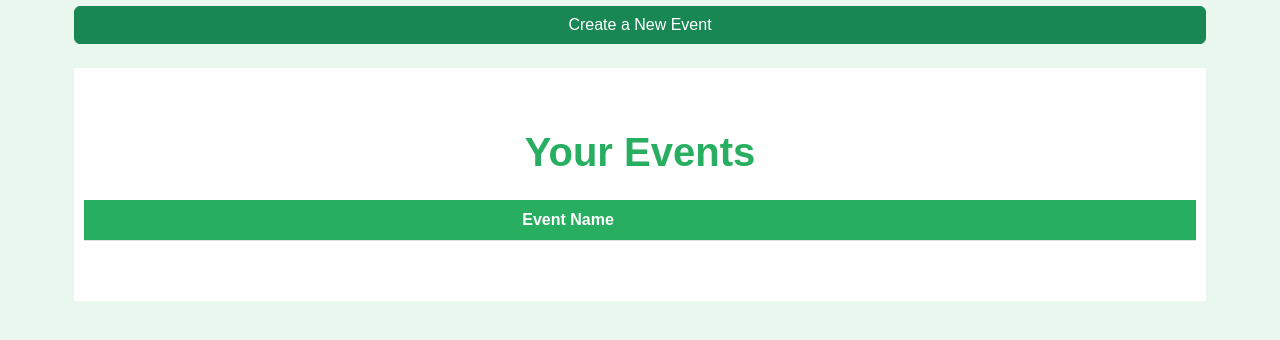
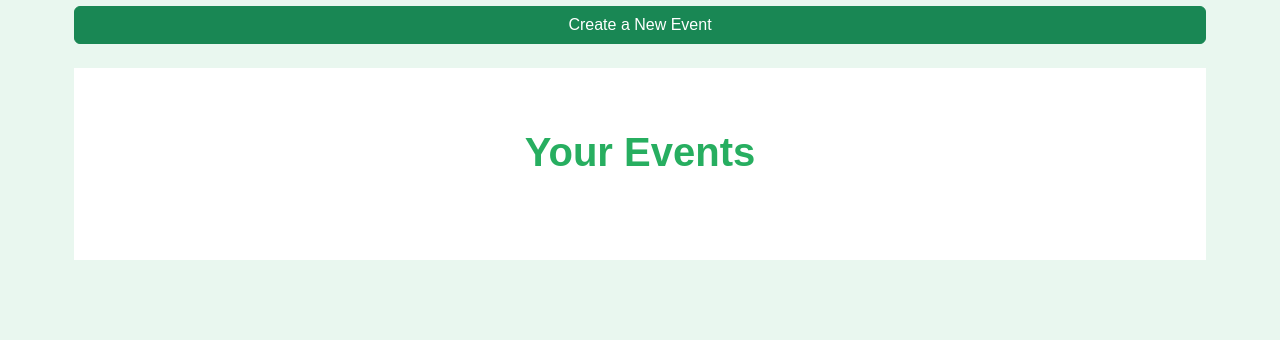
Before and after one commit to Ajinkya-Thakur/Events, a Django app: page /events/ in a window 1280 px wide. Shown: the part 227-567 px from the top of the page. Run offline with Django 5.2, Linux system fonts and the light colour scheme; the visitor is signed in with stand-in values (Sample User, id 1); data that the repository does not hold is empty.

Commit message:
updates, bug fixs and schema update

```diff
--- a/events/events/settings.py
+++ b/events/events/settings.py
@@ -31,7 +31,7 @@ DEBUG = False
 
 ALLOWED_HOSTS = ['.vercel.app']
 
-SITE_ID=5
+SITE_ID=7
 
 # Application definition
 INSTALLED_APPS = [
--- a/events/events_management/forms.py
+++ b/events/events_management/forms.py
@@ -27,7 +27,7 @@ class MembersForm(forms.Form):
 
     def clean_email_id(self):
         email_id = self.cleaned_data.get('email_id')
-
+        email_id = email_id.lower()
         try:
             user = User.objects.get(email=email_id)
         except User.DoesNotExist:
--- a/events/events_management/helper.py
+++ b/events/events_management/helper.py
@@ -1,11 +1,11 @@
-from .models import Event
+from .models import Event, Transaction
 from django.db.models import Sum
 from .forms import ExpenseForm, MembersForm
 
 def get_event_context(event_id, expense_form=None, members_form=None):
     event = Event.objects.get(id = event_id)
     members = event.members.all()
-    transactions = event.transactions.all()
+    transactions = Transaction.objects.filter(member__event=event)
     total_budget = members.aggregate(Sum('amount_pledged'))['amount_pledged__sum']
     total_balance = members.aggregate(Sum('balance_amount'))['balance_amount__sum']
     context = {
--- a/events/events_management/templates/event_details.html
+++ b/events/events_management/templates/event_details.html
@@ -124,13 +124,13 @@
                 <tbody>
                     {% for transaction in transactions %}
                     <tr>
-                        <td>{{ transaction.user.first_name }}
+                        <td>{{ transaction.member.user.first_name }}
                             <br>
-                            <span class="email-font">{{ transaction.user.email }}</span>
+                            <span class="email-font">{{ transaction.member.user.email }}</span>
                         </td>
                         <td>{{ transaction.heading }}</td>
                         <td>{{ transaction.expense|intcomma }}</td>
-                        {% if transaction.user.email == user.email %}
+                        {% if transaction.member.user.email == user.email %}
                         <td>
                             <!-- Trash Icon with Modal Trigger -->
                             <button type="button" class="btn btn-sm btn-danger" data-bs-toggle="modal"
--- a/events/events_management/templates/events.html
+++ b/events/events_management/templates/events.html
@@ -22,12 +22,7 @@
                     <div class="mb-3">
                         <label for="event-name" class="form-label">Event Name</label>
                         <input type="text" class="form-control" id="event-name" name="event_name"
-                            placeholder="Enter event name" required>
-                    </div>
-                    <div class="mb-3">
-                        <label for="event-description" class="form-label">Description</label>
-                        <textarea class="form-control" id="event-description" name="event_description" rows="3"
-                            placeholder="Enter event description"></textarea>
+                            placeholder="Enter event name" maxlength="50" required>
                     </div>
                     <div class="mb-3">
                         <label for="event-amount-pledged" class="form-label">Contribute</label>
@@ -44,12 +39,6 @@
         <h2 class="mb-4">Your Events</h2>
 
         <table class="table table-striped">
-            <thead>
-                <tr>
-                    <th scope="col">Event Name</th>
-                    <th scope="col"></th>
-                </tr>
-            </thead>
             <tbody>
                 {% for event in events %}
                 <tr>
--- a/events/events_management/views.py
+++ b/events/events_management/views.py
@@ -15,8 +15,7 @@ def events(request):
         pledged_amount = request.POST.get('contribution')
 
         event = Event.objects.create(
-            name=event_name,
-            description=event_description
+            name=event_name
         )
 
         Member.objects.create(
@@ -36,21 +35,21 @@ def events(request):
 @transaction.atomic
 @login_required
 def event_details(request, event_id):
+    event = get_object_or_404(Event, id=event_id)
     user = request.user
+    member = get_object_or_404(Member, user=user, event=event)
     if request.method == 'POST':
         form_type = request.POST.get('form_type')
         if form_type == 'expense_form':
-            expense_form = ExpenseForm(request.POST, balance_amount = Member.objects.get(user = user).balance_amount)
+            expense_form = ExpenseForm(request.POST, balance_amount = member.balance_amount)
             if expense_form.is_valid():
                 heading  = expense_form.cleaned_data.get('heading')
                 expense = expense_form.cleaned_data.get('amount')
                 Transaction.objects.create(
                     heading = heading,
                     expense = expense,
-                    user = user,
-                    event = Event.objects.get(id=event_id)
+                    member = member
                 )
-                member = Member.objects.get(user = user)
                 member.balance_amount -= expense
                 member.save()
                 return redirect(request.path_info)
@@ -59,11 +58,11 @@ def event_details(request, event_id):
                 print(expense_form.errors.get('amount', []))
                 return render(request, 'event_details.html', context)
         else:
-            members_form = MembersForm(request.POST, event_id)
+            members_form = MembersForm(request.POST, event_id=event_id)
             if members_form.is_valid():
                 Member.objects.create(
-                    user = User.objects.get(email=members_form.cleaned_data.get('email_id')),
-                    event = Event.objects.get(id=event_id),
+                    user = get_object_or_404(User, email=members_form.cleaned_data.get('email_id')) ,
+                    event = event,
                     amount_pledged = members_form.cleaned_data.get('contribution'),
                     balance_amount = members_form.cleaned_data.get('contribution')
                 )
@@ -81,17 +80,17 @@ def event_details(request, event_id):
 @login_required
 def delete_transaction(request, transaction_id):
     transaction = get_object_or_404(Transaction, id=transaction_id)
-    member = Member.objects.get(user=transaction.user)
-    event_id = transaction.event.id
+    member = transaction.member
     if request.method == 'POST':
         transaction.delete()
-    member.balance_amount += transaction.expense
-    member.save()
-    return redirect('event_details', event_id=event_id)
+        member.balance_amount += transaction.expense
+        member.save()
+    return redirect('event_details', event_id=member.event.id)
 
 @transaction.atomic
 @login_required
 def delete_event(request, event_id):
     event = get_object_or_404(Event, id=event_id)
+    get_object_or_404(Member, user=request.user, event=event)
     event.delete()
     return redirect('events')
```
Also changed, not shown: events/events_management/models.py (+3 -9 lines), events/events/wsgi.py (line endings or trailing spaces).
